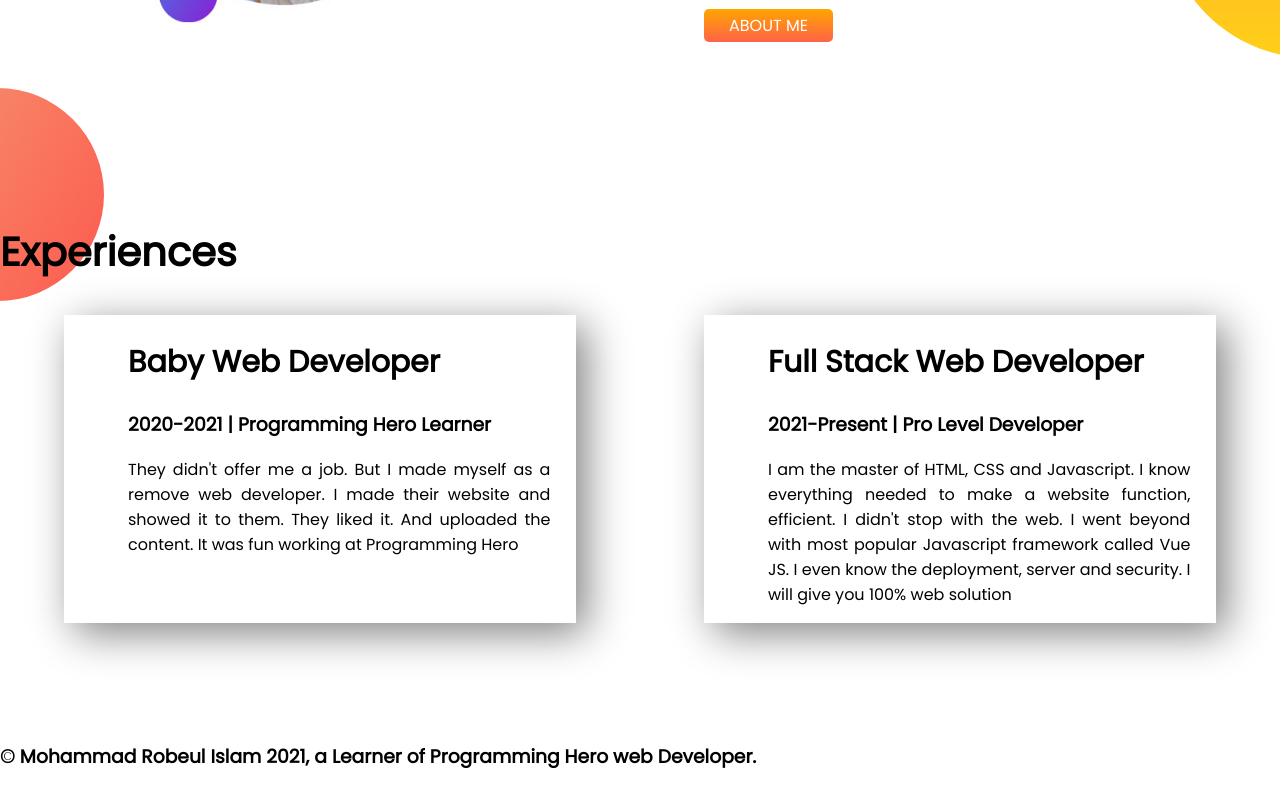
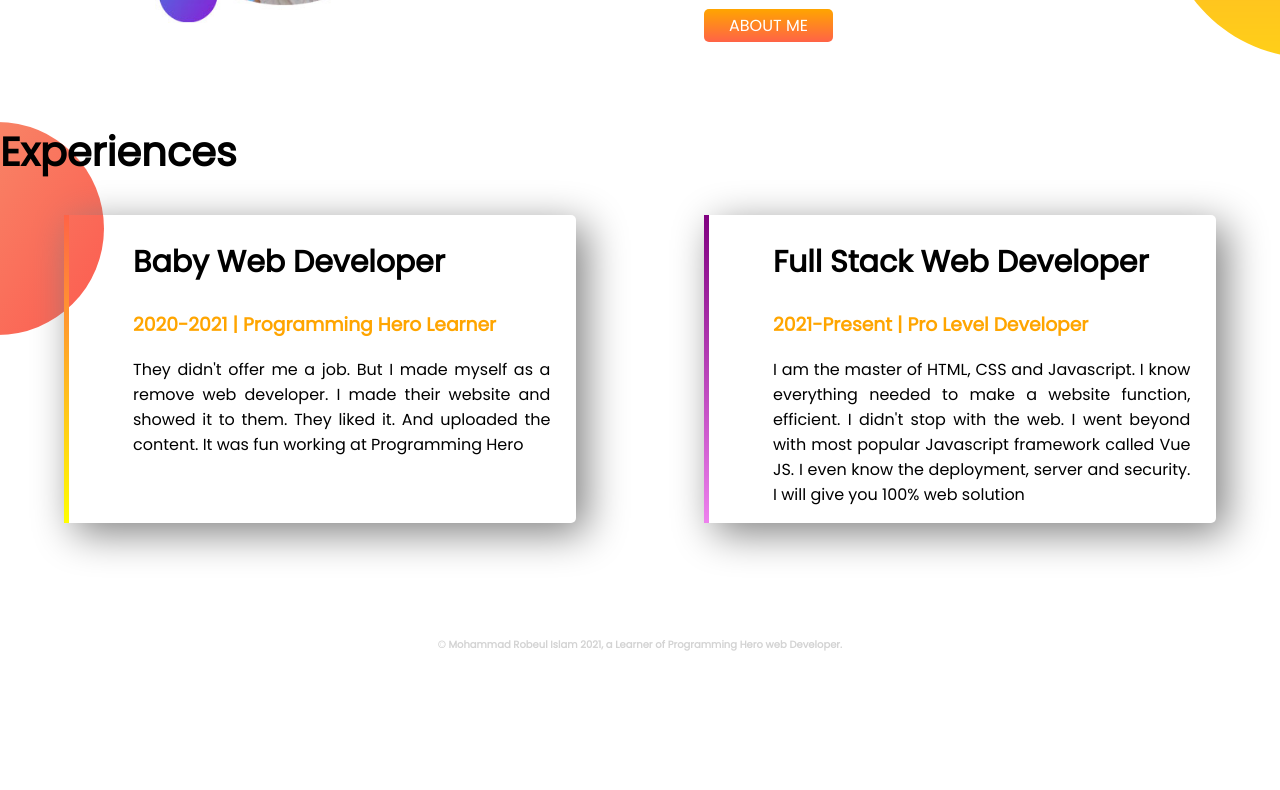
Before and after one commit to MROBEUL/new-developer-portfolio, a plain HTML site: page index.html in a window 1280 px wide. Shown: the part 825-1615 px from the top of the page. After the commit the page ends 1511 px from the top, so only its background shows below. Drawn offline with Linux system fonts and the light colour scheme.

Commit message:
my-portfolio-complete-alhamdulillah

```diff
--- a/index.html
+++ b/index.html
@@ -42,21 +42,21 @@
     <section class="lower-banner">
             <h1>Experiences</h1>
        <div class="flexible-container">
-        <div class="Experience-item">
+        <div id="Baby-Web-Developer" class="Experience-item">
             <h2>Baby Web Developer</h2>
-            <h3>2020-2021 | Programming Hero Learner</h3>
+            <h3><span>2020-2021 | Programming Hero Learner</span></h3>
             <p>They didn't offer me a job. But I made myself as a remove web developer. I made their website and showed it to them. They liked it. And uploaded the content. It was fun working at Programming Hero
             </p>
         </div>
-        <div class="Experience-item">
+        <div id="Full-Stack-Web-Developer" class="Experience-item">
             <h2>Full Stack Web Developer</h2>
-            <h3>2021-Present | Pro Level Developer</h3>
+            <h3><span>2021-Present | Pro Level Developer</span></h3>
             <p>I am the master of HTML, CSS and Javascript. I know everything needed to make a website function, efficient. I didn't stop with the web. I went beyond with most popular Javascript framework called Vue JS. I even know the deployment, server and security. I will give you 100% web solution
             </p>
         </div>
        </div>
     </section>
-    <h3>© Mohammad Robeul Islam 2021, a Learner of Programming Hero web Developer.</h3>
+    <h4>© Mohammad Robeul Islam 2021, a Learner of Programming Hero web Developer.</h4>
 
 
 </body>
--- a/style.css
+++ b/style.css
@@ -8,6 +8,12 @@ h1{
 }
 h2{
     font-size: 30px;
+}
+h4{
+    font-size: 10px;
+    color: lightgray;
+    text-align: center;
+    padding-bottom: 20px;
 }
 p{
     text-align: justify;
@@ -62,10 +68,20 @@ span{
     margin-left: 5%;
     margin-right: 5%;
     margin-bottom: 100px;
+    border-radius: 5px;
     box-shadow: 10px 10px 40px gray;
 }
 .lower-banner{
     background-image: url(pictures/exp-bg.png);
     background-repeat: no-repeat;
-    padding-top: 100px;
 }
+#Baby-Web-Developer{
+    border-left: 5px solid;
+    border-image:linear-gradient(tomato, yellow);
+    border-image-slice: 1;
+}
+#Full-Stack-Web-Developer{
+    border-left: 5px solid;
+    border-image: linear-gradient(purple, violet);
+    border-image-slice: 1;
+}
```
